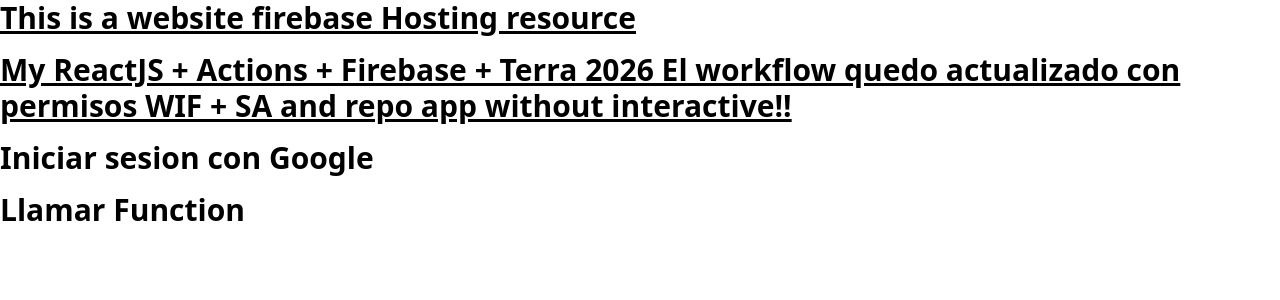
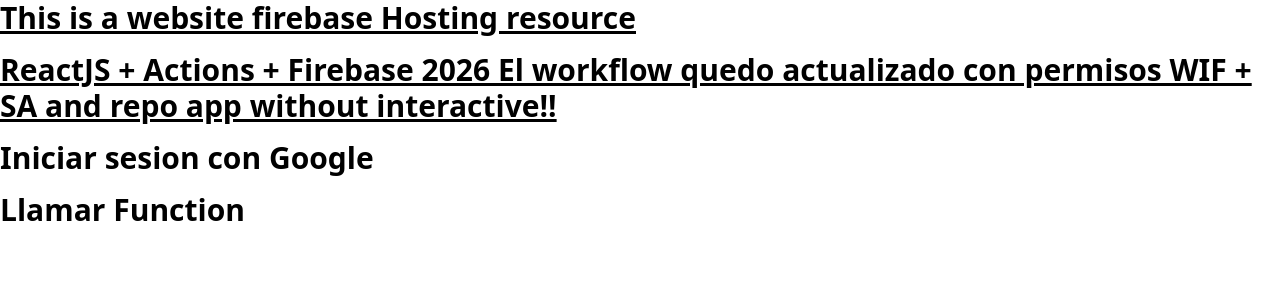
Before and after one commit to Jemos-Labs/ensayo-react24, a React (Vite) app: page / in a window 1280 px wide. Shown: the top 300 px of the page. Built offline with nearby package versions, Linux system fonts and the light colour scheme; no server answers.

Commit message:
ci: deleting info in app.jsx p2

```diff
--- a/src/App.jsx
+++ b/src/App.jsx
@@ -23,7 +23,7 @@
     <div className="text-3xl font-bold underline space-y-4">
       <h2>This is a website firebase Hosting resource</h2>
 
-      <p>My ReactJS + Actions + Firebase + Terra 2026 El workflow quedo actualizado con permisos WIF + SA and repo app without interactive!!</p>
+      <p>ReactJS + Actions + Firebase 2026 El workflow quedo actualizado con permisos WIF + SA and repo app without interactive!!</p>
       <GoogleLogin />
 
       <CloudFunction />
```
